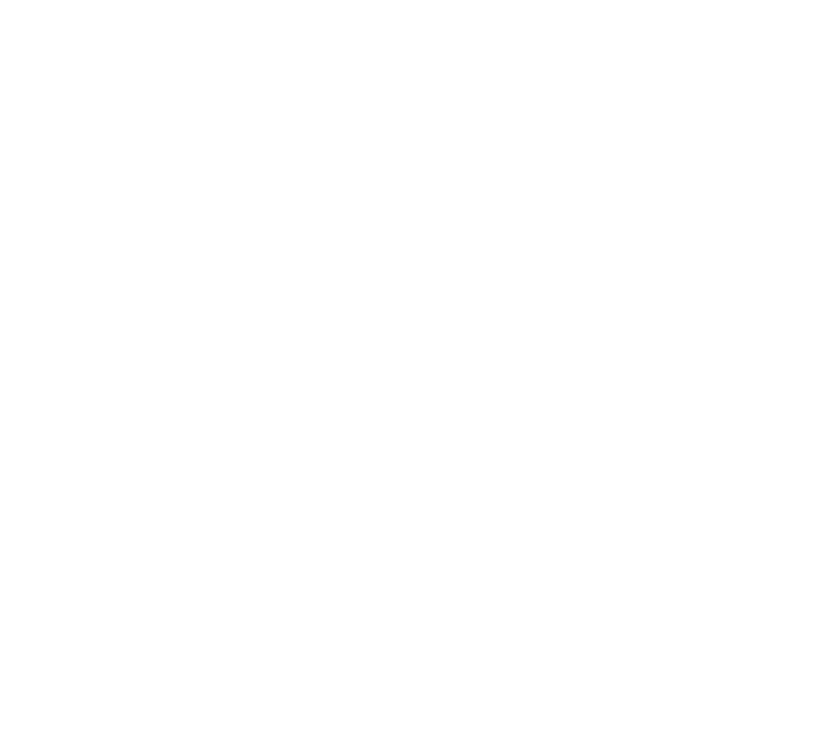
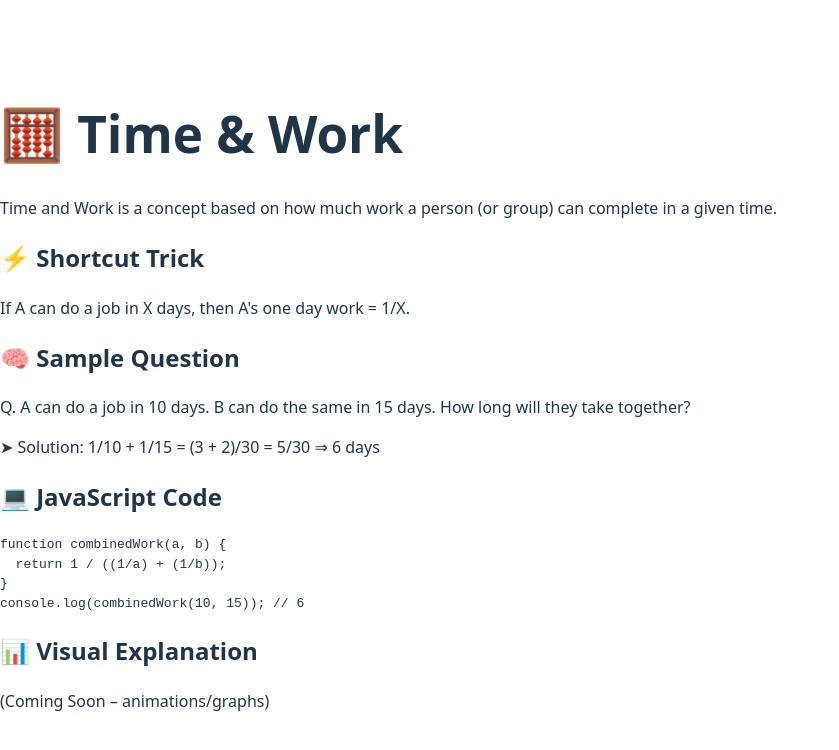
Before and after one commit to Rooparaj597/AptiQ, a React (Vite) app: page /learn/time-work in a window 1280 px wide. Before the commit this address had no page. Shown: the top 750 px of the page, without its empty margins (0-839 px from the left). Built offline with nearby package versions, Linux system fonts and the light colour scheme.

Commit message:
Add Time & Work topic

```diff
--- a/src/App.jsx
+++ b/src/App.jsx
@@ -5,6 +5,7 @@
 import Practice from "./pages/Practice";
 import Percentages from "./pages/Percentages";
 import ProfitLoss from "./pages/ProfitLoss";
+import TimeWork from './pages/TimeWork';
 
 function App() {
   return (
@@ -15,6 +16,8 @@
         <Route path="/practice" element={<Practice />} />
         <Route path="/learn/percentages" element={<Percentages />} />
         <Route path="/learn/profit-loss" element={<ProfitLoss />} />
+        <Route path="/learn/time-work" element={<TimeWork />} />
+        <Route path="/learn/time-work" element={<TimeWork />} />
       </Routes>
     </Router>
   );
--- /dev/null
+++ b/src/components/TopicCard.jsx
@@ -0,0 +1,11 @@
+import { Link } from "react-router-dom";
+
+export default function TopicCard({ title, path }) {
+  return (
+    <Link to={path}>
+      <div className="p-4 m-2 rounded-lg bg-white shadow-md hover:bg-gray-100 transition">
+        <h2 className="text-lg font-semibold">{title}</h2>
+      </div>
+    </Link>
+  );
+}
--- /dev/null
+++ b/src/data/topics.js
@@ -0,0 +1,19 @@
+// src/data/topics.js
+export const topics = [
+  {
+    id: "percentages",
+    title: "🔢 Percentages",
+    path: "/learn/percentages",
+  },
+  {
+    id: "profit-loss",
+    title: "💰 Profit & Loss",
+    path: "/learn/profit-loss",
+  },
+  {
+    id: "time-work",
+    title: "⏱️ Time & Work",
+    path: "/learn/time-work",
+  },
+  // Add more here
+];
--- a/src/pages/Learn.jsx
+++ b/src/pages/Learn.jsx
@@ -1,3 +1,21 @@
+
+import TopicCard from "../components/TopicCard";
+import { topics } from "../data/topics";
+import { Link } from "react-router-dom";
+
+{topics.map((t) => (
+  <TopicCard key={t.id} title={t.title} path={t.path} />
+))}
+
+{topics.map((topic) => (
+  <Link to={topic.path} key={topic.id}>
+    <div className="p-4 m-2 rounded bg-blue-100 hover:bg-blue-200">
+      {topic.title}
+    </div>
+  </Link>
+))}
+
+
 export default function Learn() {
   return (
     <div className="p-8 max-w-3xl mx-auto">
@@ -23,6 +41,7 @@
           🔢 Percentages
         </li>
       </ul>
+      <Link to="/learn/time-work" className="...">🧮 Time & Work</Link>
     </div>
   );
 }
--- /dev/null
+++ b/src/pages/TimeWork.jsx
@@ -0,0 +1,28 @@
+import React from 'react';
+
+export default function TimeWork() {
+  return (
+    <div className="p-4">
+      <h1 className="text-xl font-bold">🧮 Time & Work</h1>
+      <p className="mt-2">Time and Work is a concept based on how much work a person (or group) can complete in a given time.</p>
+
+      <h2 className="font-semibold mt-4">⚡ Shortcut Trick</h2>
+      <p>If A can do a job in X days, then A's one day work = 1/X.</p>
+
+      <h2 className="font-semibold mt-4">🧠 Sample Question</h2>
+      <p>Q. A can do a job in 10 days. B can do the same in 15 days. How long will they take together?</p>
+      <p>➤ Solution: 1/10 + 1/15 = (3 + 2)/30 = 5/30 ⇒ 6 days</p>
+
+      <h2 className="font-semibold mt-4">💻 JavaScript Code</h2>
+      <pre className="bg-gray-100 p-2 rounded">
+{`function combinedWork(a, b) {
+  return 1 / ((1/a) + (1/b));
+}
+console.log(combinedWork(10, 15)); // 6`}
+      </pre>
+
+      <h2 className="font-semibold mt-4">📊 Visual Explanation</h2>
+      <p>(Coming Soon – animations/graphs)</p>
+    </div>
+  );
+}
```
